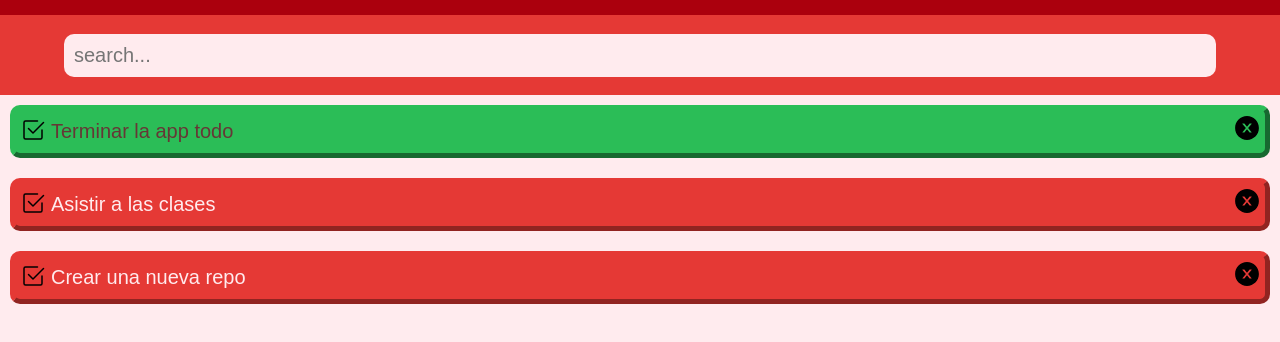
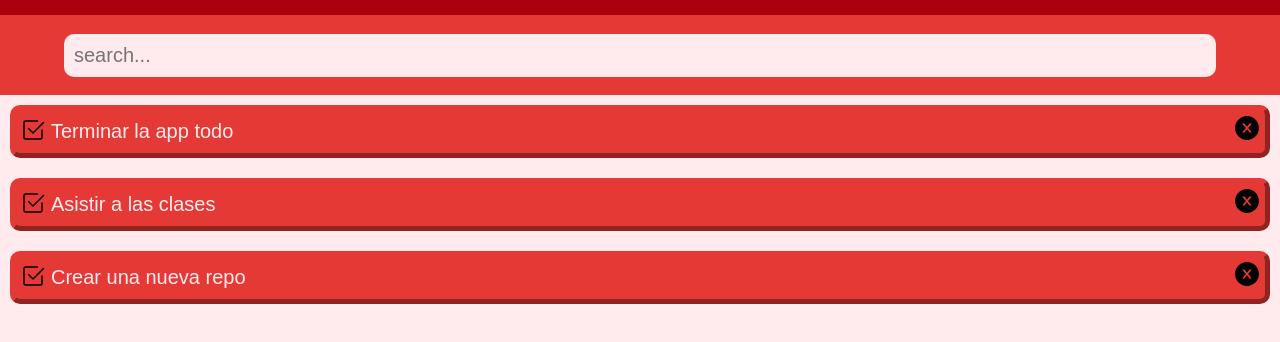
Before and after one commit to Cold2324/Todo, a React (Create React App) app: page / in a window 1280 px wide. Shown: the top 342 px of the page. Built offline with nearby package versions, Linux system fonts and the light colour scheme; a web font is replaced by a local one.

Commit message:
function change 'completed value' added

```diff
--- a/src/App.jsx
+++ b/src/App.jsx
@@ -4,7 +4,7 @@ import { v4 as uuid } from 'uuid'
 
 function App() {
   const [tasks, setTasks] = useState([
-    { id: uuid(), text: 'Terminar la app todo', completed: true },
+    { id: uuid(), text: 'Terminar la app todo', completed: false },
     { id: uuid(), text: 'Asistir a las clases', completed: false },
     { id: uuid(), text: 'Crear una nueva repo', completed: false }
   ])
@@ -26,7 +26,7 @@ function App() {
     // capturar la task, luego cambiar el estado de ese objeto en su propiedad completed
     const i = tasks.findIndex(task => task.id === id)
     const newTodos = [...tasks]
-    newTodos[i].completed = true
+    newTodos[i].completed = !tasks[i].completed
     setTasks(newTodos)
     console.log(tasks)
   }
--- a/src/components/body/TaskItem.jsx
+++ b/src/components/body/TaskItem.jsx
@@ -6,7 +6,11 @@ function TaskItem({ task, onCheck }) {
   return (
     <div className={!task.completed ? 'body--task-item' : 'body--task-item-check'} >
       <p className="body--task-content">
-        <img src={check} className="body--task-icon-check" />
+        <img
+          src={check}
+          className="body--task-icon-check"
+          onClick={onCheck}
+        />
         <span>{task.text}</span>
         <img src={deleteIcon} className="body--task-icon-delete" />
       </p>
```
